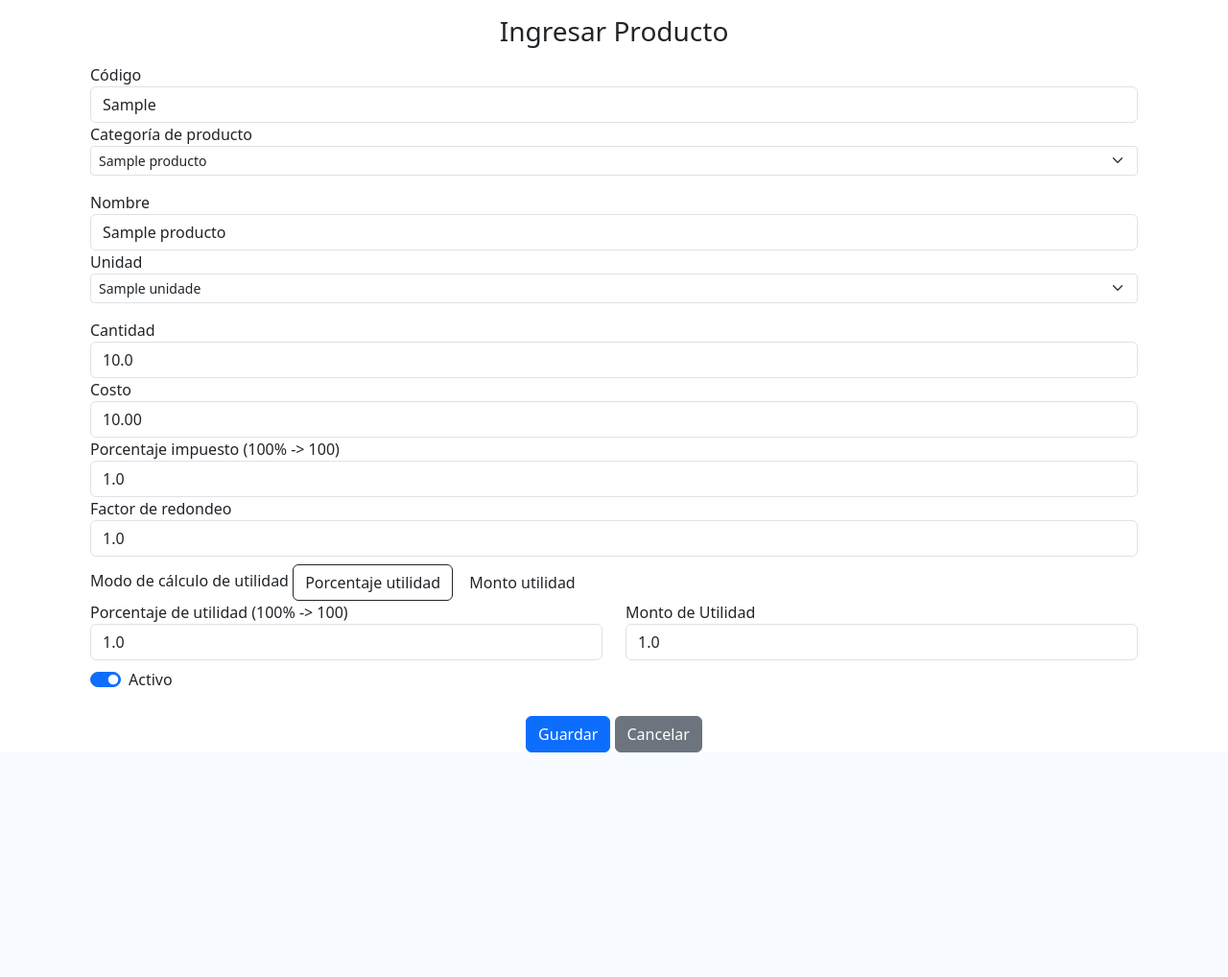
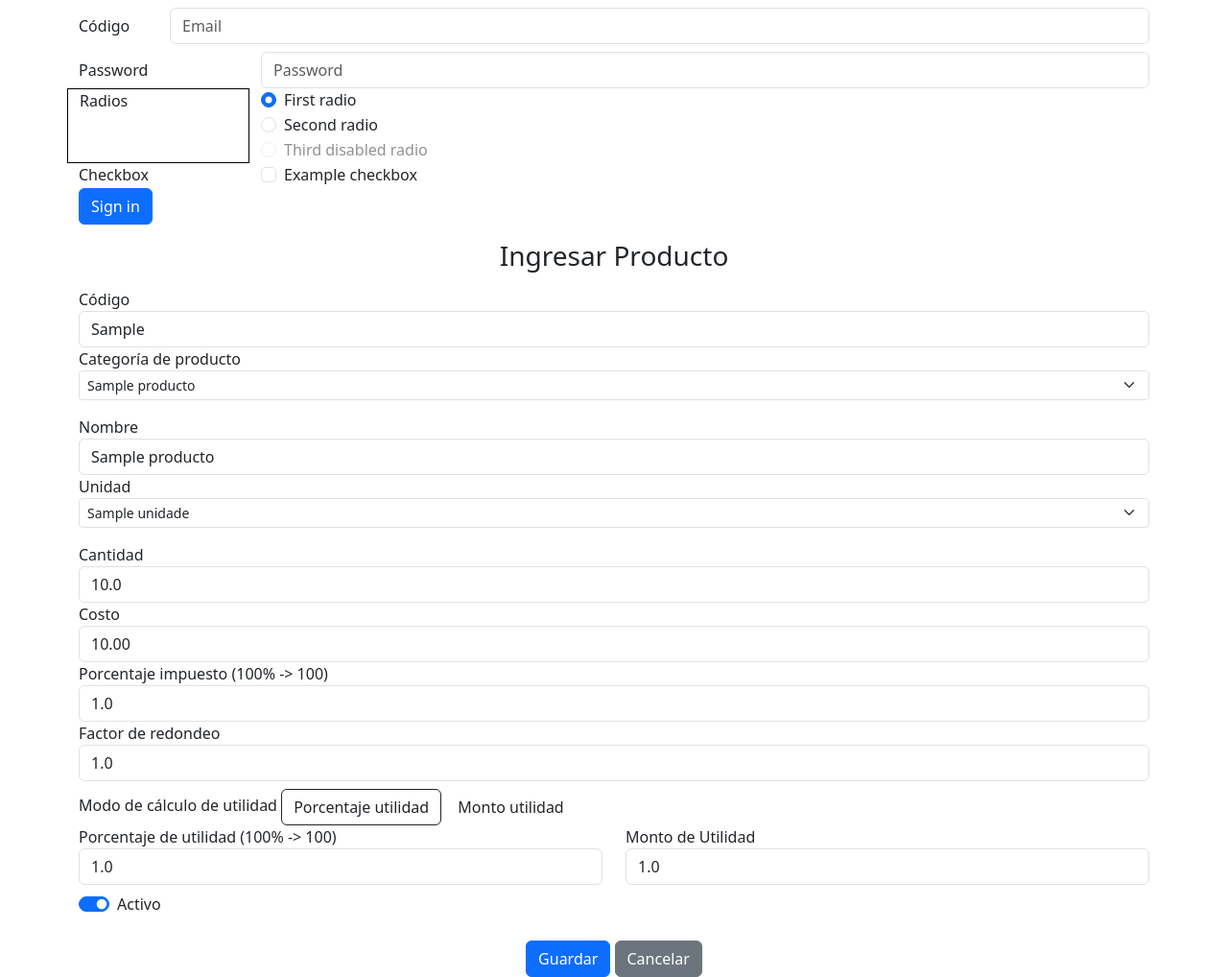
Before and after one commit to ii0703/webmrp, a Flask app: page /producto/update/1 in a window 1280 px wide. Shown: the part 86-1104 px from the top of the page at 96% size. Before the commit the page ends 870 px from the top, so only its background shows below. Run offline with Flask 3, Linux system fonts and the light colour scheme; the visitor is signed in with stand-in values (Sample User, id 1); tables that the repository leaves empty hold one stand-in row (values such as "Sample post"); some libraries are stand-ins or nearby versions.

Commit message:
Versión Inicial

```diff
--- a/mrp/producto.py
+++ b/mrp/producto.py
@@ -135,7 +135,9 @@ def delete(id):
     db.session.commit()
     return redirect(url_for('producto.index'))
 
+
 @bp.route('/view/<int:id>')
 @login_required
 def view(id):
-    return render_template('producto/view.html')
+    producto = get(id)
+    return render_template('producto/view.html', producto=producto)
--- a/mrp/templates/base.html
+++ b/mrp/templates/base.html
@@ -6,7 +6,15 @@
     <title>{% block title %}{% endblock %}</title>
     <link href="{{url_for('static',filename='css/bootstrap.min.css')}}" rel="stylesheet">
     <link href="{{url_for('static',filename='css/main.css')}}" rel="stylesheet">
-
+  <style>
+    .btn-box {
+      width: 200px;
+      height: 75px;
+      display: flex;
+      justify-content: center; /* Centra horizontalmente */
+      align-items: center; /* Centra verticalmente */
+    }
+  </style>
 </head>
 <body>
 <nav class="navbar navbar-expand-sm bg-primary" data-bs-theme="dark">
--- a/mrp/templates/producto/update.html
+++ b/mrp/templates/producto/update.html
@@ -3,35 +3,100 @@
 {% block content %}
 
 <section class="container-sm">
+<form>
+  <div class="form-group row my-2">
+      <div class="col-1">
+          <label for="inputEmail3" class="col-sm-2 col-form-label">Código</label>
+      </div>
+      <div class="col-11">
+          <input type="email" class="form-control" id="inputEmail3" placeholder="Email">
+      </div>
+  </div>
+  <div class="form-group row">
+    <label for="inputPassword3" class="col-sm-2 col-form-label">Password</label>
+    <div class="col-sm-10">
+      <input type="password" class="form-control" id="inputPassword3" placeholder="Password">
+    </div>
+  </div>
+  <fieldset class="form-group">
+    <div class="row">
+      <legend class="col-form-label col-sm-2 pt-0 border border-black border-1 ">Radios</legend>
+      <div class="col-sm-10">
+        <div class="form-check">
+          <input class="form-check-input" type="radio" name="gridRadios" id="gridRadios1" value="option1" checked>
+          <label class="form-check-label" for="gridRadios1">
+            First radio
+          </label>
+        </div>
+        <div class="form-check">
+          <input class="form-check-input" type="radio" name="gridRadios" id="gridRadios2" value="option2">
+          <label class="form-check-label" for="gridRadios2">
+            Second radio
+          </label>
+        </div>
+        <div class="form-check disabled">
+          <input class="form-check-input" type="radio" name="gridRadios" id="gridRadios3" value="option3" disabled>
+          <label class="form-check-label" for="gridRadios3">
+            Third disabled radio
+          </label>
+        </div>
+      </div>
+    </div>
+  </fieldset>
+  <div class="form-group row">
+    <div class="col-sm-2">Checkbox</div>
+    <div class="col-sm-10">
+      <div class="form-check">
+        <input class="form-check-input" type="checkbox" id="gridCheck1">
+        <label class="form-check-label" for="gridCheck1">
+          Example checkbox
+        </label>
+      </div>
+    </div>
+  </div>
+  <div class="form-group row">
+    <div class="col-sm-10">
+      <button type="submit" class="btn btn-primary">Sign in</button>
+    </div>
+  </div>
+</form>
     <h3 class="text-center mt-3 mb-3">{% block title %}Ingresar Producto{% endblock %}</h3>
-    <form action="" method="post" class="container-sm">
+    <form action="" method="post" class="form-inline">
+
         <div class="form-group">
-            <label for="sku">Código</label>
-            <input type="text" class="form-control" id="sku" name="sku" required maxlength="13" value="{{producto.sku}}">
+            <label for="sku" class="col-3">Código</label>
+            <input type="text" class="form-control col-9" id="sku" name="sku" required maxlength="13"
+                   value="{{producto.sku}}">
         </div>
         <div class="form-group">
             <label for="categoria-producto">Categoría de producto</label>
             <select class="form-select form-select-sm mb-3" id="categoria-producto" name="categoria-producto">
                 {%for categoria_producto in categorias_producto%}
-                <option value="{{categoria_producto.id}}" {%if categoria_producto.id == producto.categoria_producto.id %} selected {% endif %}> {{categoria_producto.nombre}}</option>
+                <option value="{{categoria_producto.id}}" {%if categoria_producto.id== producto.categoria_producto.id %}
+                        selected {% endif %}> {{categoria_producto.nombre}}
+                </option>
                 {%endfor%}
             </select>
         </div>
         <div class="form-group">
             <label for="nombre">Nombre</label>
-            <input type="text" class="form-control" id="nombre" name="nombre" required maxlength="100" value="{{producto.nombre}}">
+            <input type="text" class="form-control" id="nombre" name="nombre" required maxlength="100"
+                   value="{{producto.nombre}}">
         </div>
         <div class="form-group">
             <label for="unidad">Unidad</label>
             <select class="form-select form-select-sm mb-3" id="unidad" name="unidad">
                 {%for unidad in unidades%}
-                <option value="{{unidad.id}}" {%if unidad.id == producto.unidad.id %} selected {% endif %}> {{unidad.nombre}}</option>
+                <option value="{{unidad.id}}" {%if unidad.id== producto.unidad.id %} selected {% endif %}>
+                    {{unidad.nombre}}
+                </option>
                 {%endfor%}
             </select>
         </div>
         <div class="form-group">
             <label for="cantidad-total">Cantidad</label>
-            <input type="number" class="form-control" id="cantidad-total" name="cantidad-total" required  value="{{producto.cantidad_total}}">
+            <input type="number" class="form-control" id="cantidad-total" name="cantidad-total" required
+                   value="{{producto.cantidad_total}}">
         </div>
         <div class="form-group">
             <label for="costo">Costo</label>
@@ -39,11 +104,13 @@
         </div>
         <div class="form-group">
             <label for="porcentaje-impuesto">Porcentaje impuesto (100% -> 100)</label>
-            <input type="number" class="form-control" id="porcentaje-impuesto" name="porcentaje-impuesto" required value="{{producto.porcentaje_impuesto}}">
+            <input type="number" class="form-control" id="porcentaje-impuesto" name="porcentaje-impuesto" required
+                   value="{{producto.porcentaje_impuesto}}">
         </div>
         <div class="form-group">
             <label for="redondeo">Factor de redondeo</label>
-            <input type="number" class="form-control" id="redondeo" name="redondeo" required value="{{producto.redondeo}}">
+            <input type="number" class="form-control" id="redondeo" name="redondeo" required
+                   value="{{producto.redondeo}}">
         </div>
         <div class="form-group mt-2">
             <label for="redondeo">Modo de cálculo de utilidad</label>
--- a/run.py
+++ b/run.py
@@ -3,5 +3,5 @@ from mrp import create_app
 app = create_app()
 
 if __name__ == '__main__':
-    app = create_app()
+    # app = create_app()
     app.run()
```
Also changed, not shown: mrp/templates/index.html (+33 -52 lines), mrp/templates/producto/view.html (+7 -4 lines).
